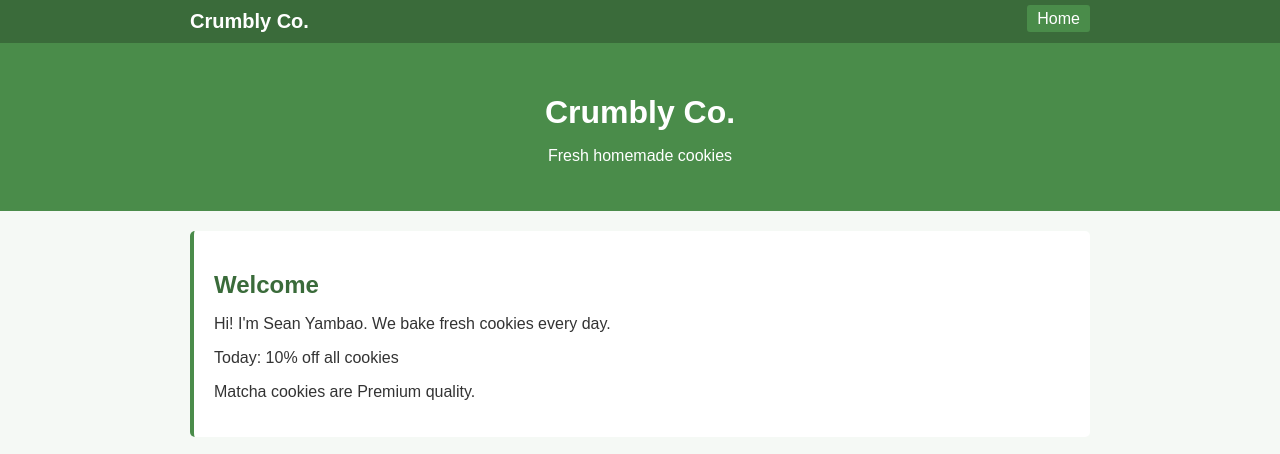
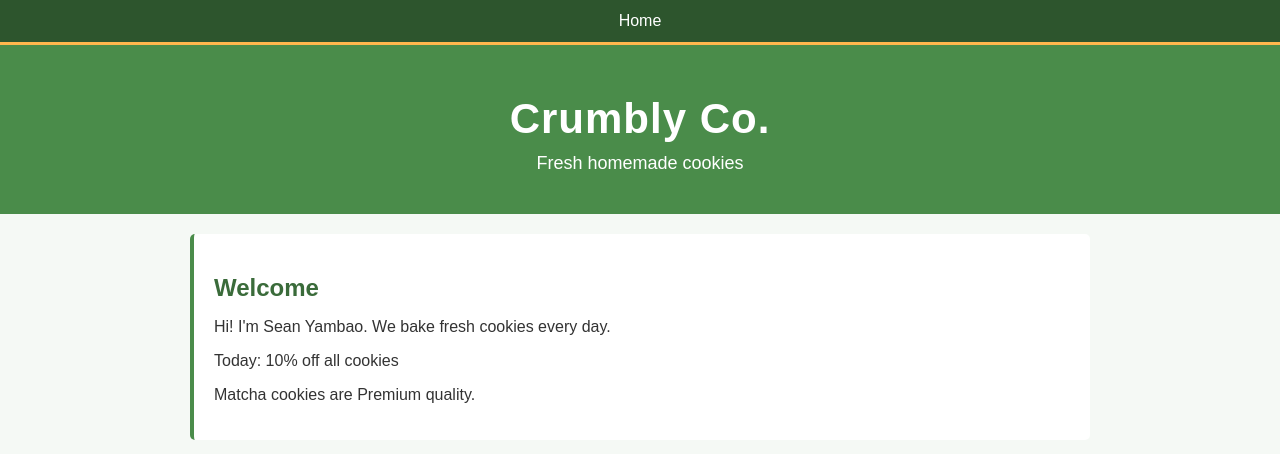
Before and after one commit to SeanYambao/Crumbly-Co, a PHP site: page / in a window 1280 px wide. Shown: the top 454 px of the page. Run offline with PHP 8.4, Linux system fonts and the light colour scheme.

Commit message:
Update styles.css

```diff
--- a/css/styles.css
+++ b/css/styles.css
@@ -6,9 +6,32 @@ body {
     padding: 0;
 }
 
+.header {
+    background: #4a8c4a;
+    color: white;
+    text-align: center;
+    padding: 40px 20px;
+    margin: 0;
+}
+
+.header h1 {
+    font-size: 42px;
+    margin-bottom: 10px;
+    font-weight: bold;
+    letter-spacing: 1px;
+    margin-top: 10px;
+}
+
+.header p {
+    font-size: 18px;
+    margin: 0;
+}
+
 .navbar {
-    background: #3a6b3a;
-    padding: 10px 0;
+    background: #2d552d;
+    padding: 12px 0;
+    border-bottom: 3px solid #ffb74d;
+    box-shadow: 0 3px 5px rgba(0,0,0,0.1);
 }
 
 .nav-container {
@@ -16,19 +39,18 @@ body {
     max-width: 900px;
     margin: 0 auto;
     display: flex;
-    justify-content: space-between;
+    justify-content: center;
+    align-items: center;
 }
 
 .logo-text {
-    color: white;
-    font-size: 20px;
-    font-weight: bold;
+    display: none;
 }
 
 .nav-links {
     list-style: none;
     display: flex;
-    gap: 15px;
+    gap: 30px;
     margin: 0;
     padding: 0;
 }
@@ -36,24 +58,14 @@ body {
 .nav-links a {
     color: white;
     text-decoration: none;
-    padding: 5px 10px;
+    padding: 8px 20px;
+    border-radius: 4px;
+    font-weight: 500;
+    font-size: 16px;
 }
 
-.nav-links a.active {
+.nav-links a:hover {
     background: #4a8c4a;
-    border-radius: 3px;
-}
-
-.header {
-    background: #4a8c4a;
-    color: white;
-    text-align: center;
-    padding: 30px 20px;
-}
-
-.header h1 {
-    font-size: 32px;
-    margin-bottom: 5px;
 }
 
 .container {
@@ -191,6 +203,11 @@ footer {
     }
 
     .nav-links {
-        justify-content: center;
+        flex-direction: column;
+        gap: 10px;
+    }
+
+    .header h1 {
+        font-size: 32px;
     }
 }
```
